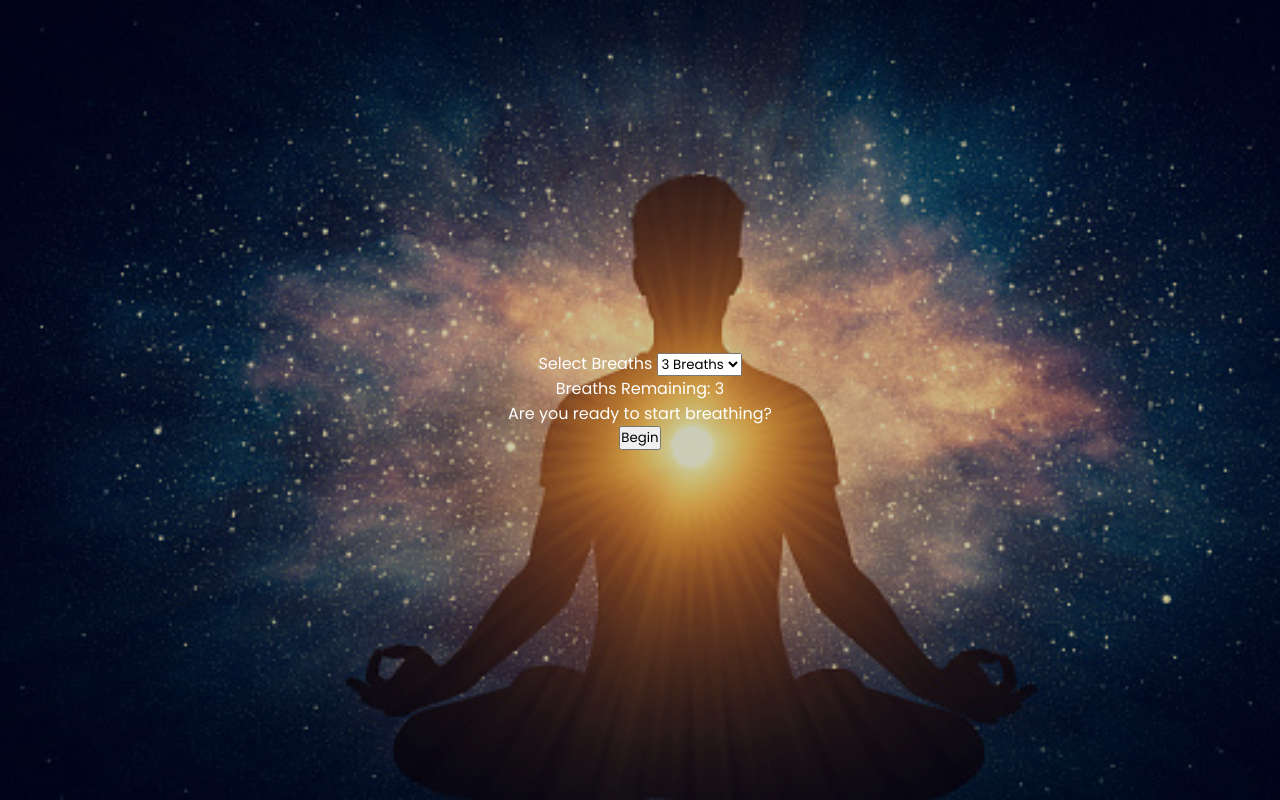
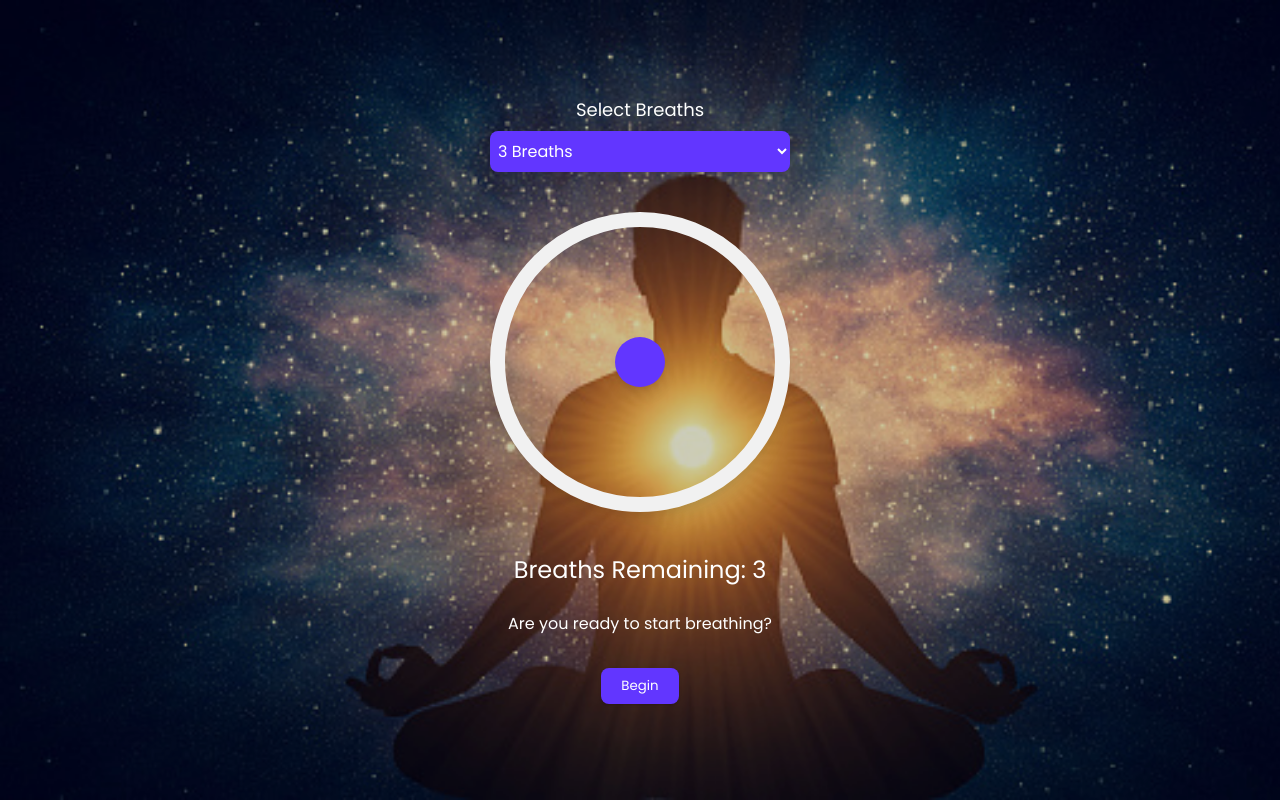
Before and after one commit to RobbChunn/BreathingApp, a plain HTML site: page index.html in a window 1280 px wide. Drawn offline with Linux system fonts and the light colour scheme.

Commit message:
added styling for web page

```diff
--- a/style.css
+++ b/style.css
@@ -26,3 +26,95 @@ body::after {
   background-color: rgba(0, 0, 0, 0.2);
   z-index: -1;
 }
+
+.input {
+  display: flex;
+  flex-direction: column;
+  margin-bottom: 40px;
+}
+
+.input label {
+  text-align: center;
+  font-size: 18px;
+  margin-bottom: 8px;
+}
+
+.input select {
+  border: none;
+  border-radius: 8px;
+  min-width: 300px;
+  font-size: 16px;
+  padding: 8px 4px;
+  background-color: #6236ff;
+  color: #fff;
+}
+
+.input select:focus {
+  outline: none;
+}
+
+.circle-wrap {
+  display: flex;
+  flex-direction: column;
+  justify-content: center;
+  align-items: center;
+  position: relative;
+  margin-bottom: 40px;
+}
+
+.circle-outline {
+  width: 300px;
+  height: 300px;
+  border-radius: 50%;
+  background-color: transparent;
+  border: 15px solid #f1f1f1;
+  box-shadow: 0 10px 15px -3px rgba(0, 0, 0, 0.1),
+    0 4px 6px -2px rgba(0, 0, 0, 0.05);
+}
+
+.circle-progress {
+  width: 50px;
+  height: 50px;
+  position: absolute;
+  background-color: #6236ff;
+  border-radius: 50%;
+  transition: 4s ease all;
+  box-shadow: 0 10px 15px -3px rgba(0, 0, 0, 0.1),
+    0 4px 6px -2px rgba(0, 0, 0, 0.05);
+}
+
+.circle-grow {
+  transform: scale(5.3);
+}
+
+.breaths {
+  text-align: center;
+  margin-bottom: 24px;
+  font-size: 24px;
+}
+
+.instructions {
+  text-align: center;
+  margin-bottom: 32px;
+}
+
+button {
+  padding: 8px 20px;
+  border-radius: 8px;
+  background-color: #6236ff;
+  color: #fff;
+  border: none;
+  cursor: pointer;
+  transition: 0.3s ease all;
+  box-shadow: 0 1px 3px 0 rgba(0, 0, 0, 0.1), 0 1px 2px 0 rgba(0, 0, 0, 0.06);
+}
+
+button:hover {
+  background-color: #f1f1f1;
+  color: #6236ff;
+}
+
+.button-inactive {
+  pointer-events: none;
+  background-color: #969696;
+}
```
